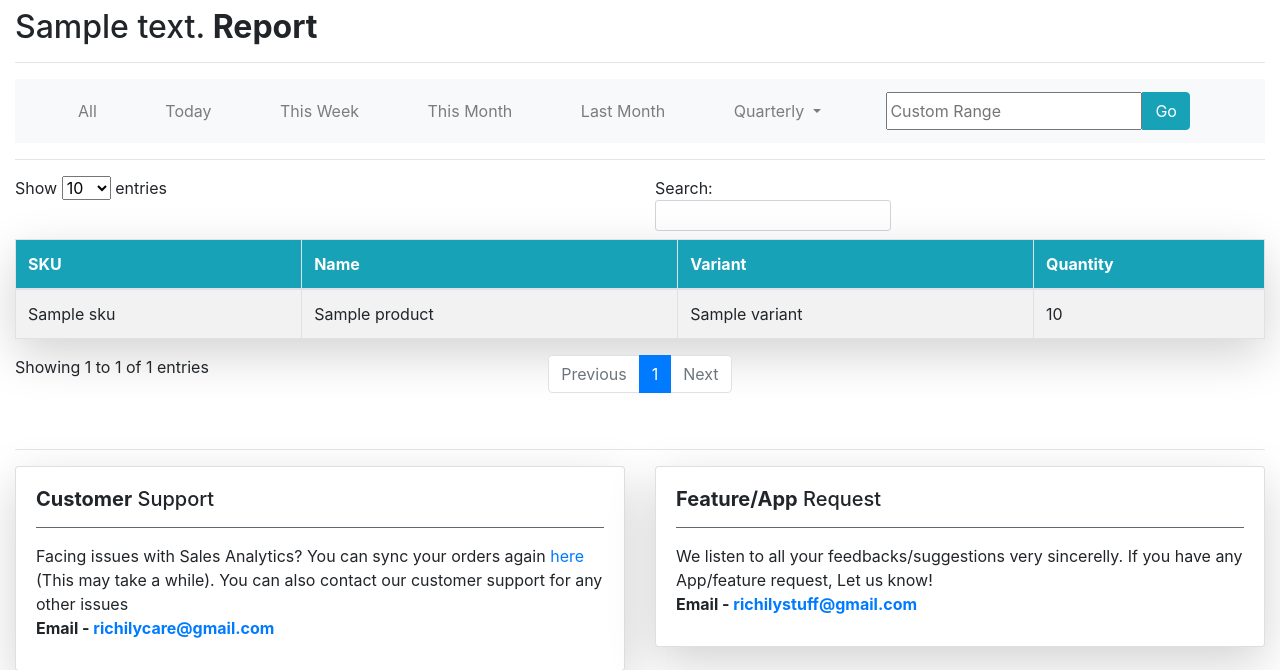
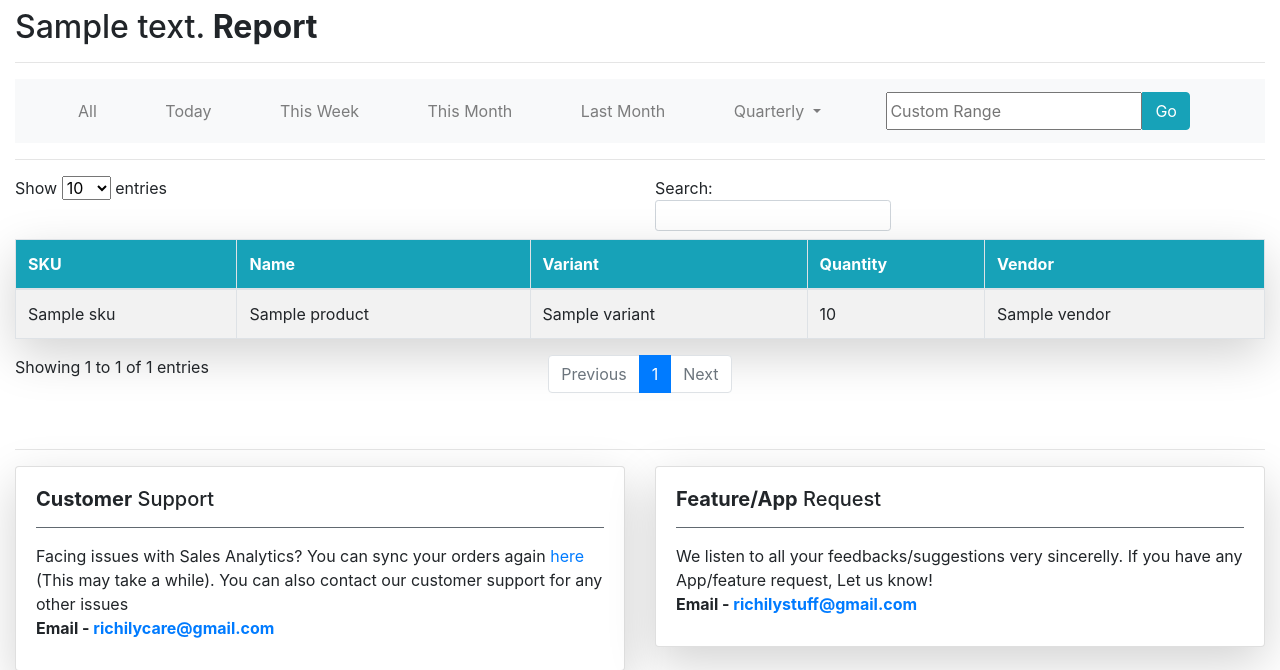
Before and after one commit to tanishqandmac/Sales-Volume-Analytics, a Django app: template core/templates/core/report.html in a window 1280 px wide. Shown: the part 274-944 px from the top of the page. Run offline with Django 3.2, Linux system fonts and the light colour scheme; the template is opened without the code that fills it: most values are stand-ins (such as "Sample title", 1, 10 or a date in 2020); parts of the project's set-up code (start-up, migrations or seed data) failed here and were passed over; some libraries are stand-ins or nearby versions.

Commit message:
Update report.html

```diff
--- a/core/templates/core/report.html
+++ b/core/templates/core/report.html
@@ -80,6 +80,7 @@
           <th>Name</th>
           <th>Variant</th>
           <th>Quantity</th>
+          <th>Vendor</th>
         </tr>
       </thead>
       <tbody>
@@ -89,6 +90,7 @@
           <td>{{Product.Name}}</td>
           <td>{{Product.Variant}}</td>
           <td>{{Product.Quantity}}</td>
+          <td>{{Product.Vendor}}</td>
         </tr>
         {% endfor %}
       </tbody>
```
